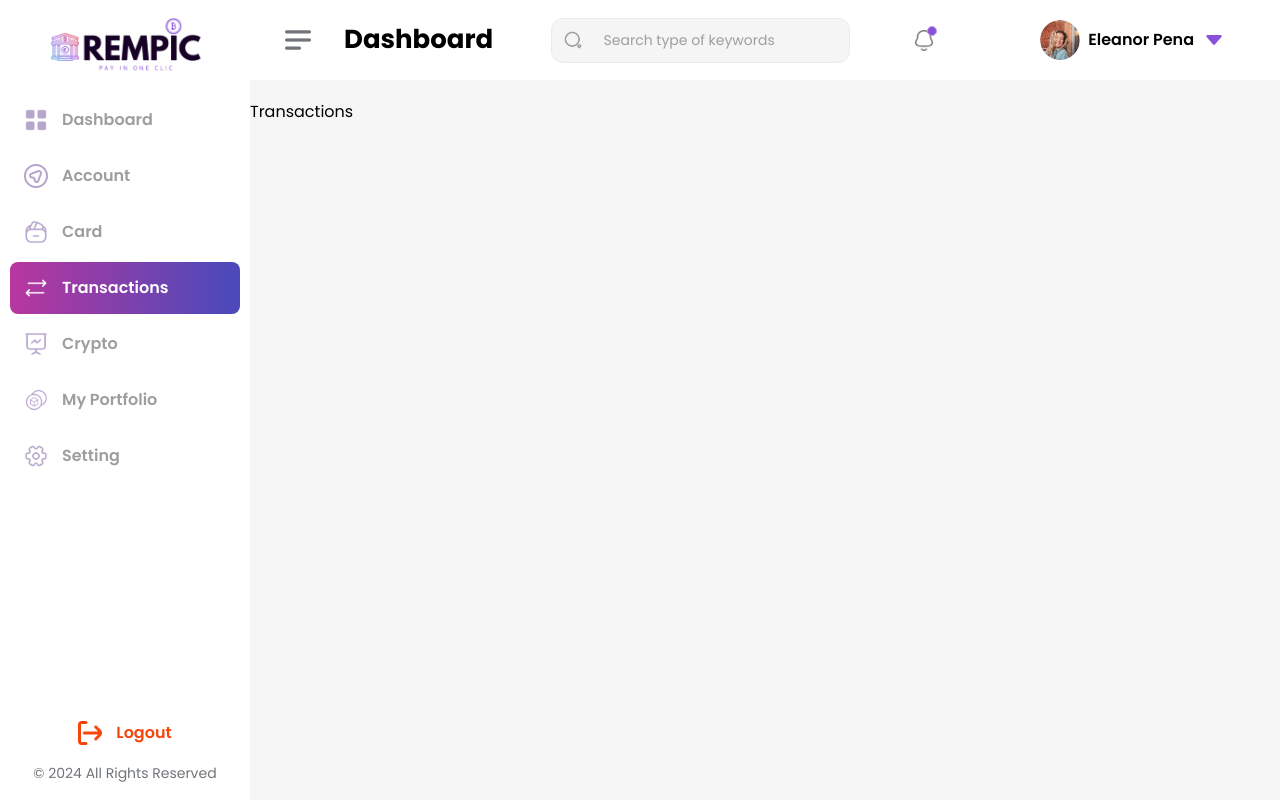
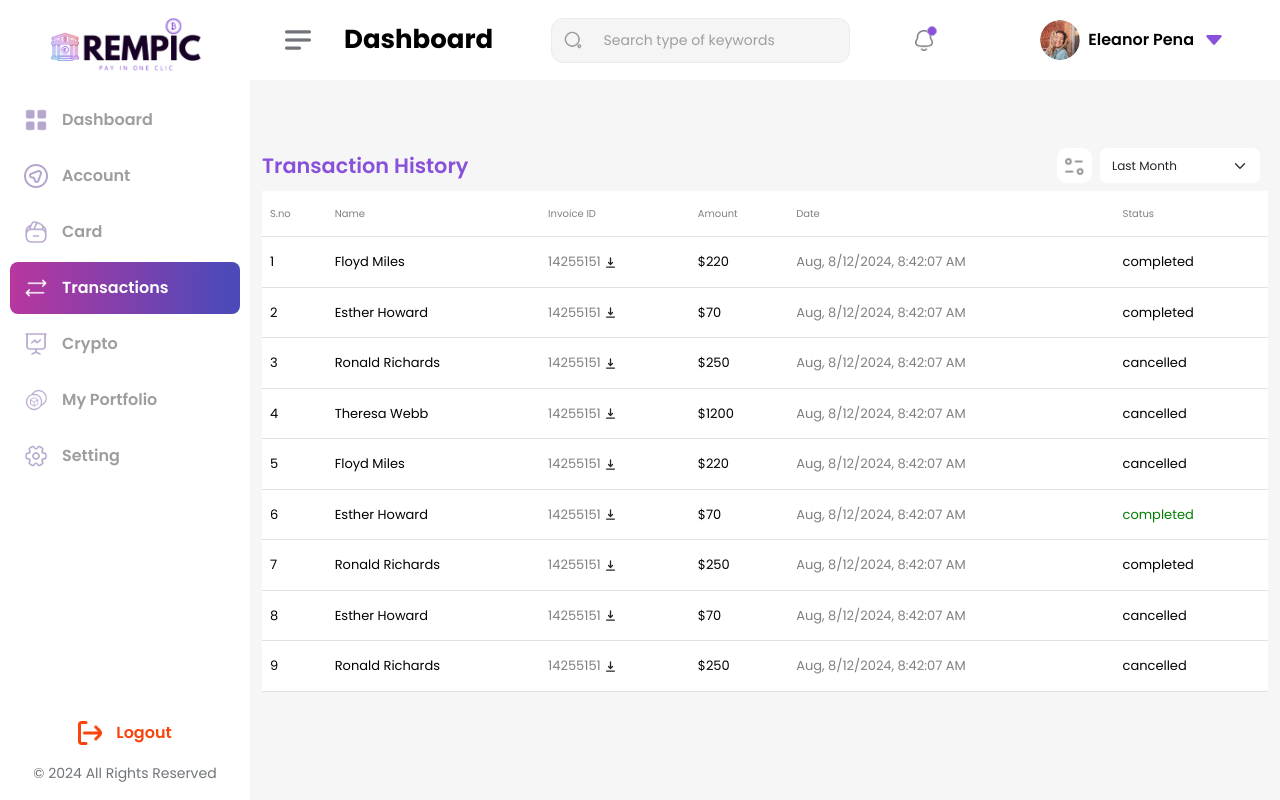
Before and after one commit to Harish12156/neo, a React (Create React App) app: page /transactions in a window 1280 px wide. Built offline with nearby package versions, Linux system fonts and the light colour scheme.

Commit message:
transaction

```diff
--- a/src/assets/css/var.css
+++ b/src/assets/css/var.css
@@ -736,17 +736,55 @@ text-align: center!important;
 .apex-new-row-numbers{
   color:rgba(32, 32, 32, 1);
   font-weight: 600;
-  font-size:20px;
-}
-/* .apex-custom-chart-height{
-  height:400px!important;
+  font-size:22px;
+}
+.transaction-form-select-01{
+  width:140px!important;
+
+  font-size:10px!important;
+  color:grey;
+  background-color: white;
+  border:none!important;
+}
+
+/* <======================================> */
+/* <==========transaction=============> */
+.transaction-icon-img{
+width:35px;
+height:auto;
+}
+.transaction-new-tables .new-mark-relegious-01{
+  margin-bottom:20px!important;
+}
+.transaction-new-tables .new-mark-relegious-01{
+padding:10px 0px;
+}
+.transaction-table-td-01{
+  padding-top: 15px!important;
+  padding-bottom: 15px!important;
+margin-top:10px!important;
+margin-bottom:10px!important;
+  font-size:13px;
+}
+.transaction-table-td-00{
+  padding-top: 15px!important;
+  padding-bottom: 15px!important;
+}
+.transaction-new-tables .table tr th{
+  font-weight:normal;
+  font-size:10px;
+  color:grey
+}
+.transaction-table-td-02{
+  color:grey!important;
+}
+/* .transaction-table-td-00{
+  padding-top: 15px!important;
+  padding-bottom: 15px!important;
 } */
-/* .apex-options-series-charts{
-  height:200px!important;
-} */
-/* rgba(32, 32, 32, 1) */
-/* <======================================> */
-}
+/* <=======================================> */
+}
+
 /* Tablet styles */
 @media (min-width: 768px) and (max-width: 1024px) {
   .epic-chart-sec-00 {
--- a/src/pages/Portfolio.js
+++ b/src/pages/Portfolio.js
@@ -85,6 +85,19 @@ function Portfolio() {
       strokeColors: '#8950DA',
       strokeWidth: 2,
     },
+    yaxis: {
+      min: 0,
+      max: 120000,
+      tickAmount: 6,
+      labels: {
+          formatter: function (val) {
+              return (val / 1000) + 'k';
+          },
+          style: {
+              colors: '#BCBCBC'
+          }
+      }
+  },
     title: {
 
       align: 'left',
@@ -93,15 +106,8 @@ function Portfolio() {
         fontWeight: 'bold',
       }
     },
-    xaxis: {
-      type: 'category',
-      categories: ['5k', '10k', '15k', '20k', '25k', '30k', '35k'],
-      labels: {
-        style: {
-          fontSize: '10px'
-        }
-      }
-    },
+
+
     fill: {
       type: 'gradient',
       gradient: {
@@ -113,12 +119,12 @@ function Portfolio() {
               {
                   offset: 0,
                   color: '#8950DA',
-                  opacity: 0.7
+                  opacity: 0.1
               },
               {
                   offset: 100,
                   color: '#8950DA',
-                  opacity: 0.2
+                  opacity: 0.1
               }
           ]
       }
--- a/src/pages/Transactions.js
+++ b/src/pages/Transactions.js
@@ -1,11 +1,154 @@
-import React from 'react'
+import React from 'react';
+import Icon from "../assets/images/icon button.png";
+import { LazyLoadImage } from 'react-lazy-load-image-component';
+import { HiDownload } from "react-icons/hi";
 
-function Transactions() {
+function Transactions()
+ {
+  const currentDate = new Date();
+  const dateString = currentDate.toLocaleDateString();
+  const timeString = currentDate.toLocaleTimeString();
+  const monthString = currentDate.toLocaleDateString('en-US', { month: 'short' });
+  // const dayString = currentDate.toLocaleDateString('en-US', { weekday: 'long' });
+  const expensive = [
+    {
+        name:'Floyd Miles',
+        values:14255151,
+        Amount:"$220",
+        time: `${monthString}, ${dateString}, ${timeString}`,
+        status:"completed",
+    },
+    {
+      name:'Esther Howard',
+      values:14255151,
+      Amount:"$70",
+      time: `${monthString}, ${dateString}, ${timeString}`,
+      status:"completed",
+    },
+    {
+      name:'Ronald Richards',
+      values:14255151,
+      Amount:"$250",
+      time: `${monthString}, ${dateString}, ${timeString}`,
+      status:"cancelled",
+    },
+    {
+      name:'Theresa Webb',
+      values:14255151,
+      Amount:"$1200",
+      time: `${monthString}, ${dateString}, ${timeString}`,
+      status:"cancelled",
+    },
+    {
+      name:'Floyd Miles',
+      values:14255151,
+      Amount:"$220",
+      time: `${monthString}, ${dateString}, ${timeString}`,
+      status:"cancelled",
+  },
+  {
+    name:'Esther Howard',
+    values:14255151,
+    Amount:"$70",
+    time: `${monthString}, ${dateString}, ${timeString}`,
+    status:"completed",
+},
+{
+  name:'Ronald Richards',
+  values:14255151,
+  Amount:"$250",
+  time: `${monthString}, ${dateString}, ${timeString}`,
+  status:"completed",
+},
+{
+  name:'Esther Howard',
+  values:14255151,
+  Amount:"$70",
+  time: `${monthString}, ${dateString}, ${timeString}`,
+  status:"cancelled",
+},
+{
+  name:'Ronald Richards',
+  values:14255151,
+  Amount:"$250",
+  time: `${monthString}, ${dateString}, ${timeString}`,
+  status:"cancelled",
+  width:"100px",
+},
+  ];
+
   return (
     <div>
-      Transactions
+      <div className='container-fluid py-5'>
+        <div className='row'>
+          <div className='col-lg-12'>
+            <div>
+              <div className='d-flex align-items-center justify-content-between'>
+                <div>
+                  <p className='mb-auto dash-head-1'>Transaction History</p>
+                </div>
+                <div className='d-flex me-2'>
+                  <LazyLoadImage src={Icon} alt='Graph' className='img-fluid transaction-icon-img' />
+                  <select className="form-select alt-apex-week-selector ms-2 py-2 border-0" aria-label="Default select example">
+                    <option>Last Month</option>
+                    <option value="1">One</option>
+                    <option value="2">Two</option>
+                    <option value="3">Three</option>
+                  </select>
+                </div>
+              </div>
+            </div>
+          </div>
+        </div>
+
+        <div className='row mt-2'>
+          <div className='col-lg-12'>
+            <div className='transaction-new-tables'>
+              <table className="table">
+                <thead>
+                  <tr >
+                    <th scope="col" className='transaction-table-td-00'>S.no</th>
+                    <th scope="col" className='transaction-table-td-00'>Name</th>
+                    <th scope="col" className='transaction-table-td-00'>Invoice ID</th>
+                    <th scope="col" className='transaction-table-td-00'>Amount</th>
+                    <th scope="col" className='transaction-table-td-00'>Date</th>
+                    <th scope="col" className='transaction-table-td-00'>Status</th>
+                  </tr>
+                </thead>
+                <tbody>
+                  {expensive.map((item, index) => {
+                    let statusColor;
+
+                    if (index < 0) {
+                      statusColor = 'green';
+                    } else if (index >= 1 && index < 1) {
+                      statusColor = 'red';
+                    } else if (index === 5) {
+                      statusColor = 'green';
+                    } else {
+                      statusColor = 'default';
+                    }
+
+                    return (
+                      <tr key={index} className='new-mark-relegious-01 my-2'>
+                        <td className="transaction-table-td-01">{index + 1}</td>
+                        <td className="transaction-table-td-01">{item.name}</td>
+                        <td className="transaction-table-td-01 transaction-table-td-02">{item.values} <HiDownload className='text-dark' /></td>
+                        <td className="transaction-table-td-01">{item.Amount}</td>
+                        <td className="transaction-table-td-01 transaction-table-td-02">{item.time}</td>
+                        <td className="transaction-table-td-01" style={{ color: statusColor }}>{item.status}</td>
+                      </tr>
+                    );
+                  })}
+                </tbody>
+              </table>
+            </div>
+          </div>
+        </div>
+
+      </div>
     </div>
-  )
+  );
 }
 
-export default Transactions
+export default Transactions;
```
Also changed, not shown: src/assets/images/icon button.png (added).
